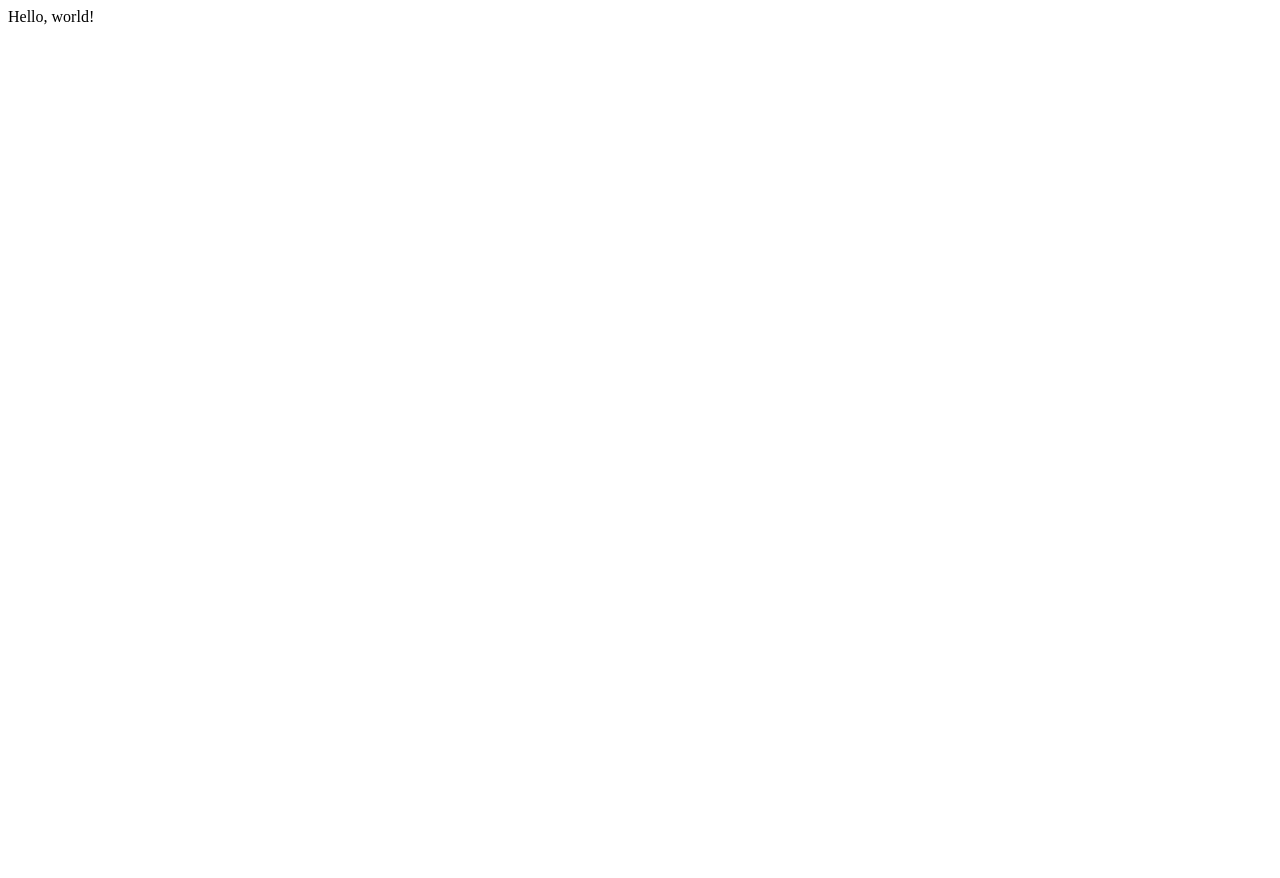
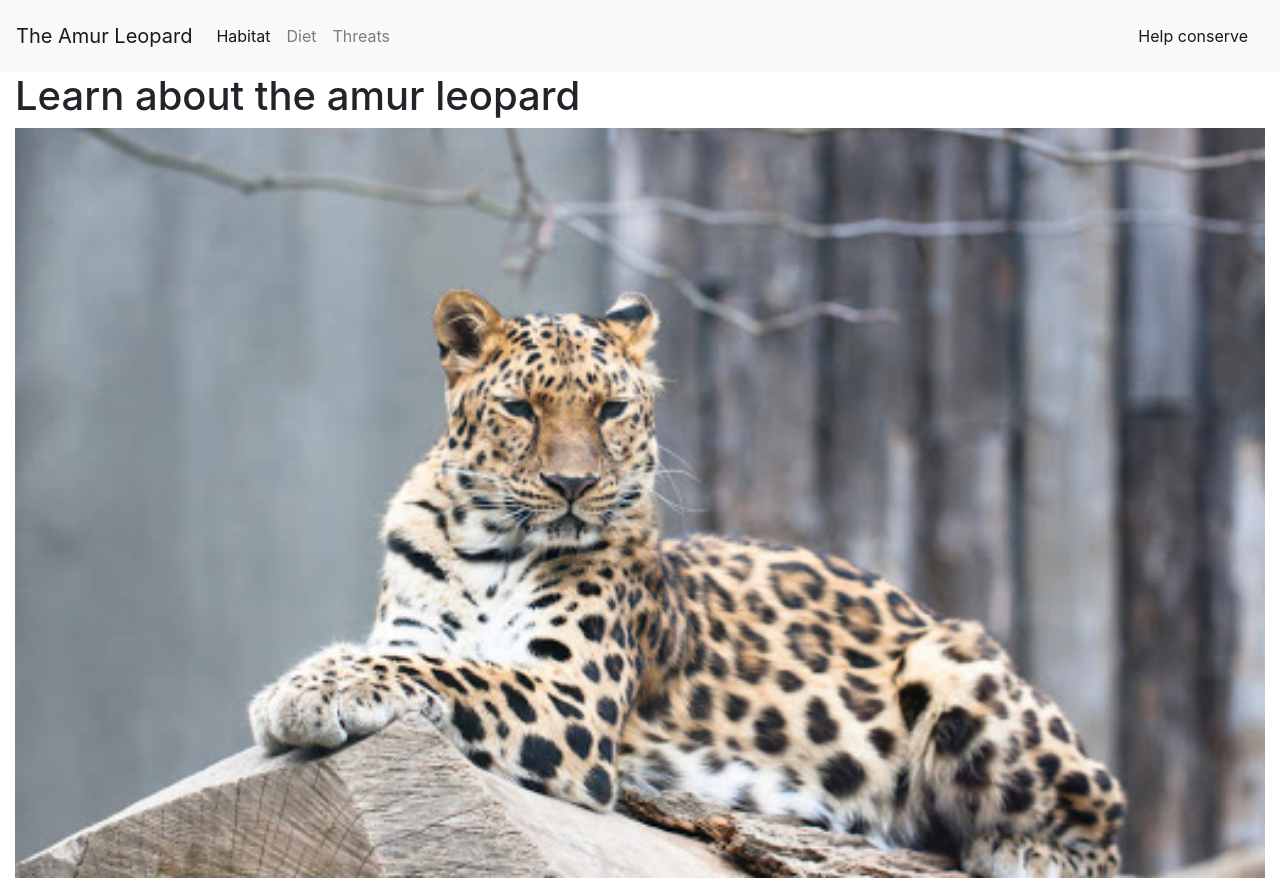
Before and after one commit to anayap0/project0, a plain HTML site: page index.html in a window 1280 px wide. Before the commit the page ends 800 px from the top, so only its background shows below. Drawn offline with nearby package versions, Linux system fonts and the light colour scheme.

Commit message:
Navbar, Heading, and Image in index.html. New images folder. Blank styles.scss file (will edit later)

```diff
--- a/index.html
+++ b/index.html
@@ -1,9 +1,52 @@
 <!DOCTYPE html>
 <html>
     <head>
-        <title>My Webpage</title>
+        <title>The Amur Leopard</title>
+        <meta name="viewport" content="width=device-width, initial-scale=1">
+
+        <!-- CSS only -->
+        <link rel="stylesheet" href="https://stackpath.bootstrapcdn.com/bootstrap/4.5.0/css/bootstrap.min.css" integrity="sha384-9aIt2nRpC12Uk9gS9baDl411NQApFmC26EwAOH8WgZl5MYYxFfc+NcPb1dKGj7Sk" crossorigin="anonymous">
+
+        <!-- JS, Popper.js, and jQuery -->
+        <script src="https://code.jquery.com/jquery-3.5.1.slim.min.js" integrity="sha384-DfXdz2htPH0lsSSs5nCTpuj/zy4C+OGpamoFVy38MVBnE+IbbVYUew+OrCXaRkfj" crossorigin="anonymous"></script>
+        <script src="https://cdn.jsdelivr.net/npm/popper.js@1.16.0/dist/umd/popper.min.js" integrity="sha384-Q6E9RHvbIyZFJoft+2mJbHaEWldlvI9IOYy5n3zV9zzTtmI3UksdQRVvoxMfooAo" crossorigin="anonymous"></script>
+        <script src="https://stackpath.bootstrapcdn.com/bootstrap/4.5.0/js/bootstrap.min.js" integrity="sha384-OgVRvuATP1z7JjHLkuOU7Xw704+h835Lr+6QL9UvYjZE3Ipu6Tp75j7Bh/kR0JKI" crossorigin="anonymous"></script>
     </head>
+
     <body>
-        Hello, world!
+          <header>
+            <div id="navbarDiv">
+                <nav class="navbar navbar-expand-sm navbar-light bg-light">
+                <a class="navbar-brand" href="index.html">The Amur Leopard</a>
+                <button class="navbar-toggler" type="button" data-toggle="collapse" data-target="#navbarSupportedContent" aria-controls="navbarSupportedContent" aria-expanded="false" aria-label="Toggle navigation">
+                    <span class="navbar-toggler-icon"></span>
+                </button>
+
+                <div class="collapse navbar-collapse" id="navbarSupportedContent">
+                    <ul class="navbar-nav mr-auto">
+                        <li class="nav-item active">
+                            <a class="nav-link" href="#">Habitat</a>
+                        </li>
+                        <li class="nav-item">
+                            <a class="nav-link" href="#">Diet</a>
+                        </li>
+                        <li class="nav-item">
+                            <a class="nav-link" href="#">Threats</a>
+                        </li>
+                    </ul>
+                    <span class="navbar-text">
+                        <a class="nav-link" href="#">Help conserve</a>
+                    </span>
+                </div>
+            </nav>
+            </div>
+
+            <div id="maincontent" class="">
+                <div class="container-fluid" style="justify-content: center;">
+                    <h1>Learn about the amur leopard</h1>
+                    <img src="Images/amur_leopard_main.jpg" width="100%" alt="The Amur Leopard">
+                </div>
+            </div>
+        </header>
     </body>
 </html>
```
Also changed, not shown: Images/amur_leopard_main.jpg (added), styles.scss (added).
